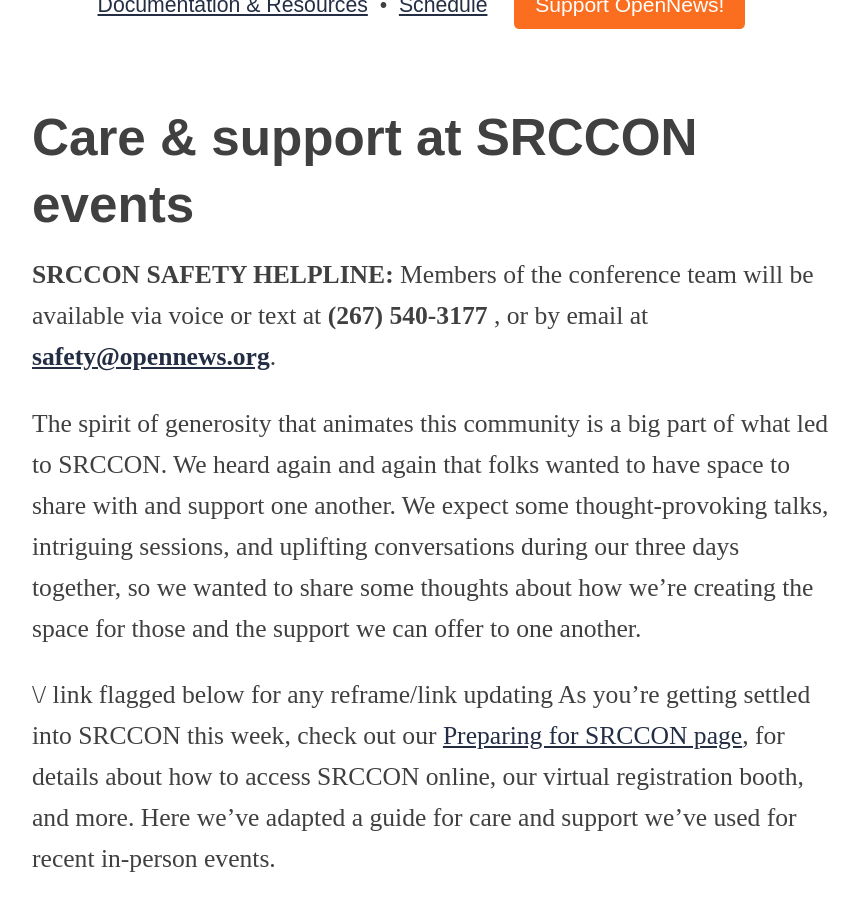
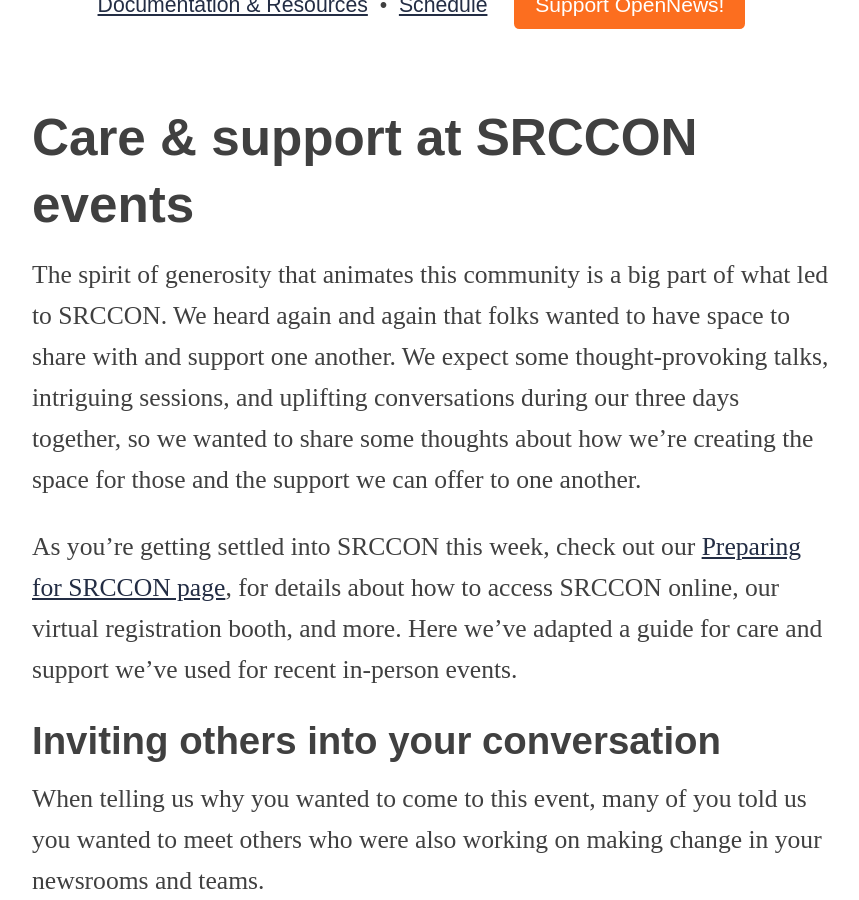
Before and after one commit to OpenNews/srccon-2021, a Jekyll site: the page built from support.md, in a window 1280 px wide and 900 px high, scrolled down 526 px. Shown: the whole window, without its empty margins (208-1067 px from the left). Built offline with Jekyll 4.4.1, drawn with Linux system fonts in a browser that asks for light colours; some web fonts are replaced.

Commit message:
removing stray etherpad note

```diff
--- a/support.md
+++ b/support.md
@@ -6,13 +6,9 @@
 
 # Care &amp; support at SRCCON events
 
-<p class="safety"><b>SRCCON SAFETY HELPLINE:</b> Members of the conference team will be available via voice or text at <b> (267) 540-3177 </b>, or by email at <b><a href="mailto:safety@opennews.org">safety@opennews.org</a></b>.</p>
-
 The spirit of generosity that animates this community is a big part of what led to SRCCON. We heard again and again that folks wanted to have space to share with and support one another. We expect some thought-provoking talks, intriguing sessions, and uplifting conversations during our three days together, so we wanted to share some thoughts about how we're creating the space for those and the support we can offer to one another.
 
-\/ link flagged below for any reframe/link updating
 As you're getting settled into SRCCON this week, check out our [Preparing for SRCCON page](/participant-prep), for details about how to access SRCCON online, our virtual registration booth, and more. Here we've adapted a guide for care and support we've used for recent in-person events.
-
 
 ## Inviting others into your conversation
 
```
